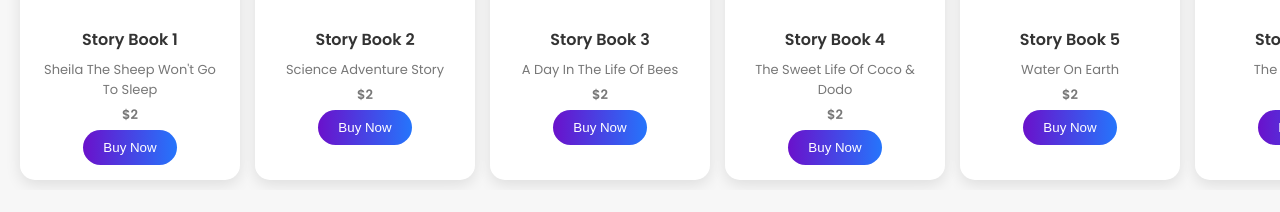
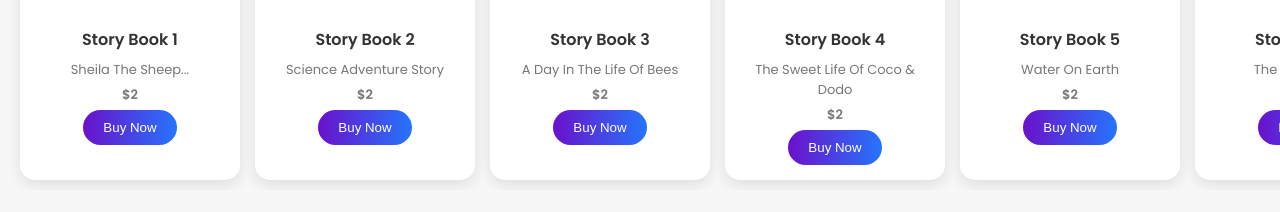
Before and after one commit to AmonCreator/Amona-linktree, a plain HTML site: page index.html in a window 1280 px wide. Shown: the part 1124-1336 px from the top of the page. Drawn offline with Linux system fonts and the light colour scheme.

Commit message:
Update index.html

```diff
--- a/index.html
+++ b/index.html
@@ -267,7 +267,7 @@ const colorContainer = document.querySelector('.scroll-container');
 createCards(colorBooks, colorContainer);
 
 const storyBooks = [
-  {name:"Story Book 1",desc:"Sheila The Sheep Won't Go To Sleep",price:"$2",img:"https://i.ibb.co/5VDmvDY/1-20251029-165503-0000.jpg/300x300?text=Story+Book+1"},
+  {name:"Story Book 1",desc:"Sheila The Sheep...",price:"$2",img:"https://i.ibb.co/5VDmvDY/1-20251029-165503-0000.jpg/300x300?text=Story+Book+1"},
   {name:"Story Book 2",desc:"Science Adventure Story",price:"$2",img:"https://i.ibb.co/V0DJ4skz/4-20251029-165504-0003.jpg/300x300?text=Story+Book+2"},
   {name:"Story Book 3",desc:"A Day In The Life Of Bees",price:"$2",img:"https://i.ibb.co/yn9WfsKM/2-20251029-165504-0001.jpg/300x300?text=Story+Book+3"},
   {name:"Story Book 4",desc:"The Sweet Life Of Coco & Dodo",price:"$2",img:"https://i.ibb.co/zL6Vz5G/6-20251029-165504-0005.jpg/300x300?text=Story+Book+4"},
```
